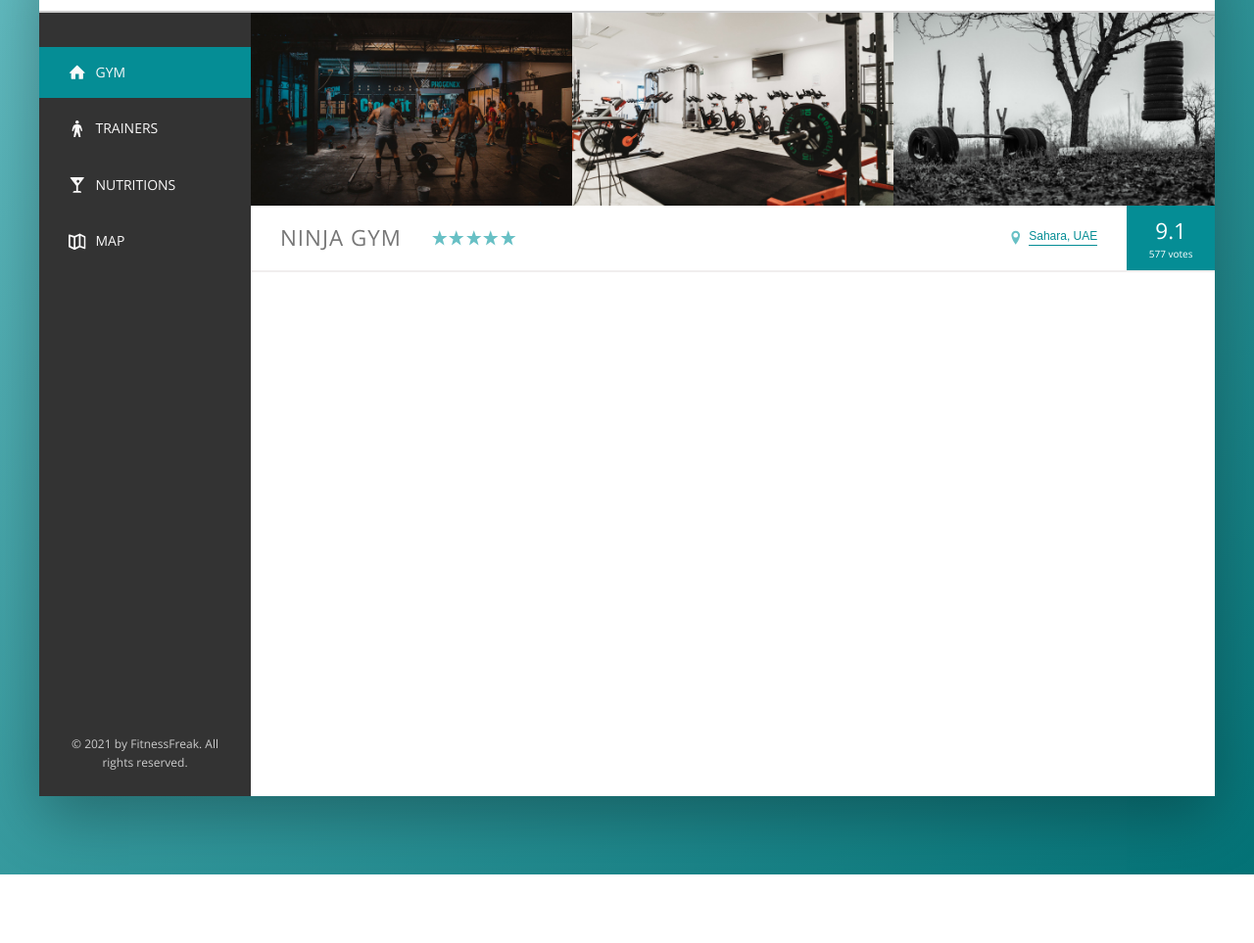
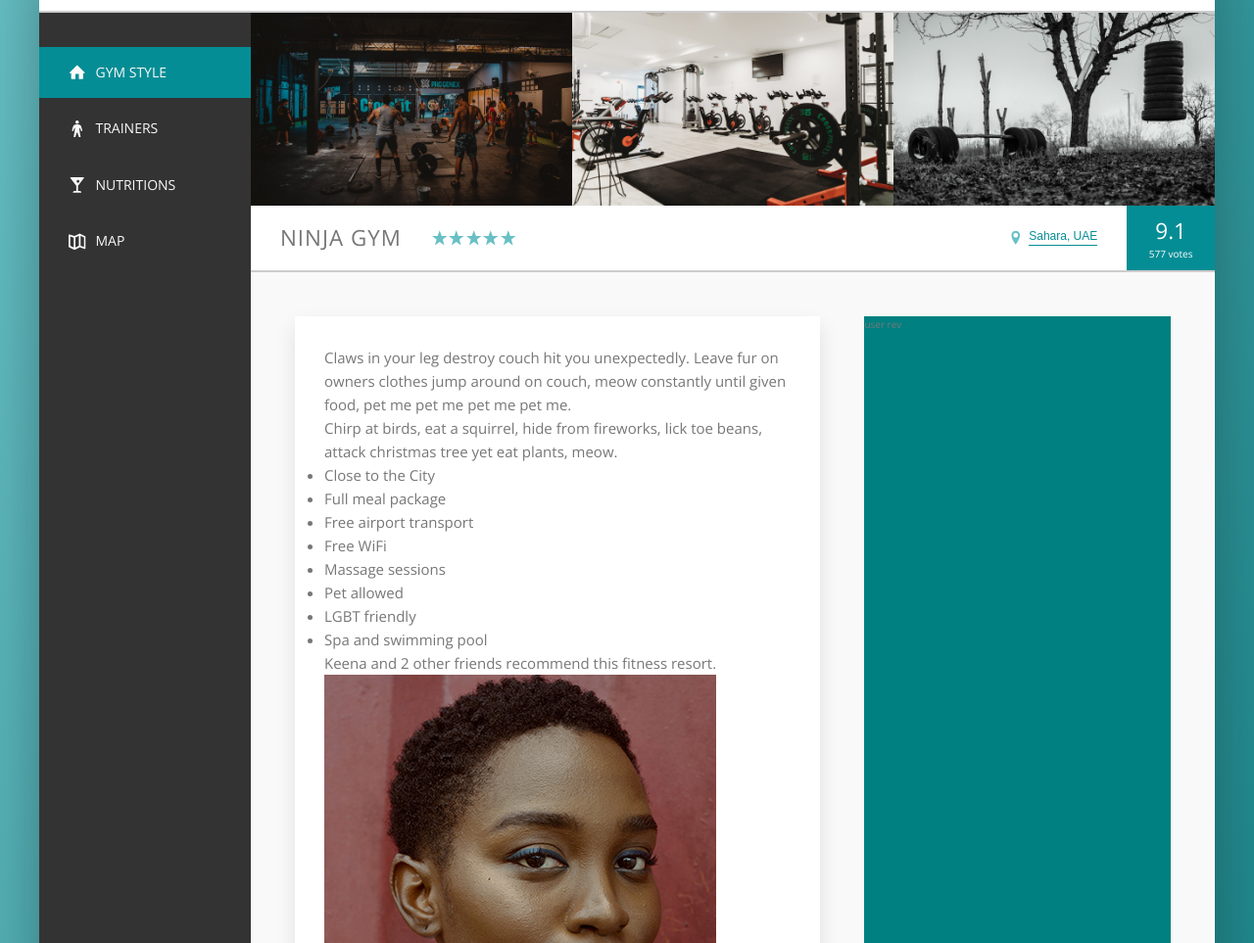
Before and after one commit to BarriF13/fitnessfreak, a website: page index.html in a window 1280 px wide. Shown: the part 137-1100 px from the top of the page at 98% size. Before the commit the page ends 1030 px from the top, so only its background shows below. Drawn offline with nearby package versions, Linux system fonts and the light colour scheme.

Commit message:
mark up the description

```diff
--- a/index.html
+++ b/index.html
@@ -58,7 +58,7 @@
                             <svg class="side-nav__icon">
                                 <use xlink:href="img/sprite.svg#icon-home"></use>
                             </svg>
-                            <span>Gym</span>
+                            <span>GYM style</span>
                         </a>
                     </li>
 
@@ -141,6 +141,44 @@
                         <div class="overview__rating-count">577 votes</div>
                     </div>
                 </div>
+
+                <div class="detail">
+                    <div class="description">
+                        <p class="paragraph">
+                            Claws in your leg destroy couch hit you unexpectedly. Leave fur on owners clothes jump around on couch, meow constantly until given food, pet me pet me pet me pet me.
+                        </p>
+                        <p class="paragraph">
+                            Chirp at birds, eat a squirrel, hide from fireworks, lick toe beans, attack christmas tree yet eat plants, meow.
+                        </p>
+                        <ul class="list">
+                            <li class="list__item">Close to the City</li>
+                            <li class="list__item">Full meal package</li>
+                            <li class="list__item">Free airport transport</li>
+                            <li class="list__item">Free WiFi</li>
+                            <li class="list__item">Massage sessions</li>
+                            <li class="list__item">Pet allowed</li>
+                            <li class="list__item">LGBT friendly</li>
+                            <li class="list__item">Spa and swimming pool</li>
+                        </ul>
+                        <div class="recommend">
+                            <p class="recommend_count">
+                                Keena and 2 other friends recommend this fitness resort.
+                            </p>
+                            <div class="recommend__friends">
+                                <img src="img/user-3.jpg" alt="friend 1" class="recommend__photo">
+                                <img src="img/user-4.jpg" alt="friend 2" class="recommend__photo">
+
+                                <img src="img/user-5.jpg" alt="friend 3" class="recommend__photo">
+
+                                <img src="img/user-6.jpg" alt="friend 4" class="recommend__photo">
+
+                            </div>
+                        </div>
+                    </div>
+                    <div class="user-reviews">
+                        user rev
+                    </div>
+                </div>
             </main>
         </div>
     </div>
--- a/sass/_base.scss
+++ b/sass/_base.scss
@@ -30,6 +30,10 @@ Grey dark 3: #999
 --color-grey-dark-3: #999;
 
 --shadow-dark:  0 2rem 6rem rgba(0,0,0,.3);
+--shadow-light:0 1rem 2rem rgba(0,0,0, .1);
+
+--line: 2px solid #ccc;
+
 }
 * {
   margin: 0;
--- a/sass/_components.scss
+++ b/sass/_components.scss
@@ -190,7 +190,7 @@
 .overview {
   display: flex;
   align-items: center;
-  border-bottom: 2px solid var(--color-grey-light-3);
+  border-bottom: var(--line);
 
   &__heading {
     font-size: 2.24rem;
@@ -272,7 +272,7 @@
     }
     50%{
      transform:  scale(1.2);
-     box-shadow:0 1rem 1rem rgba(0,0,0,.25);
+     box-shadow:var(--shadow-light);
     }
     100%{
       transform: scale(1);
--- a/sass/_layout.scss
+++ b/sass/_layout.scss
@@ -9,7 +9,7 @@
   font-size: 1.4rem;
   height: 7rem;
   background-color: #fff;
-  border-bottom: 2px solid var(--color-grey-light-4);
+  border-bottom:var(--line);
   display: flex;
 
   justify-content: space-between;
@@ -33,5 +33,24 @@
 
 
   flex: 1;
-  height: 80rem;
+
 }
+.detail{
+  display: flex;
+  padding: 4.5rem;
+  background-color: var(--color-grey-light-1);
+  border-bottom: var(--line) ;
+}
+.description{
+  font-size: 1.5rem;
+  background-color: #fff;
+  box-shadow: 0 1rem 2rem rgba(0,0,0, .1);
+  padding: 3rem;
+  flex: 0 0 60%;
+  margin-right: 4.5rem;
+
+}
+.user-reviews{
+background-color: teal;
+flex: 1;
+}
```
Also changed, not shown: css/style.css.
